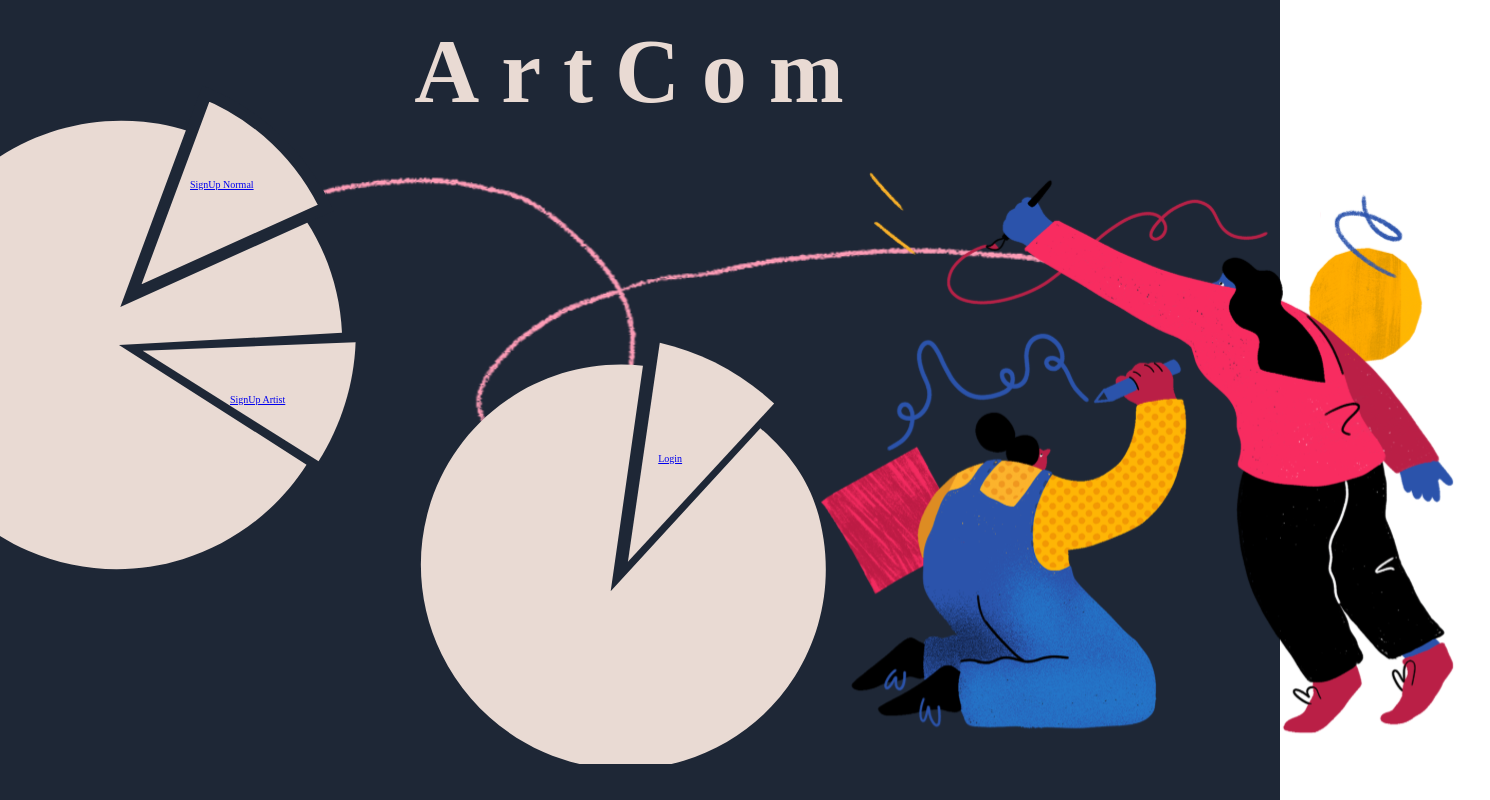
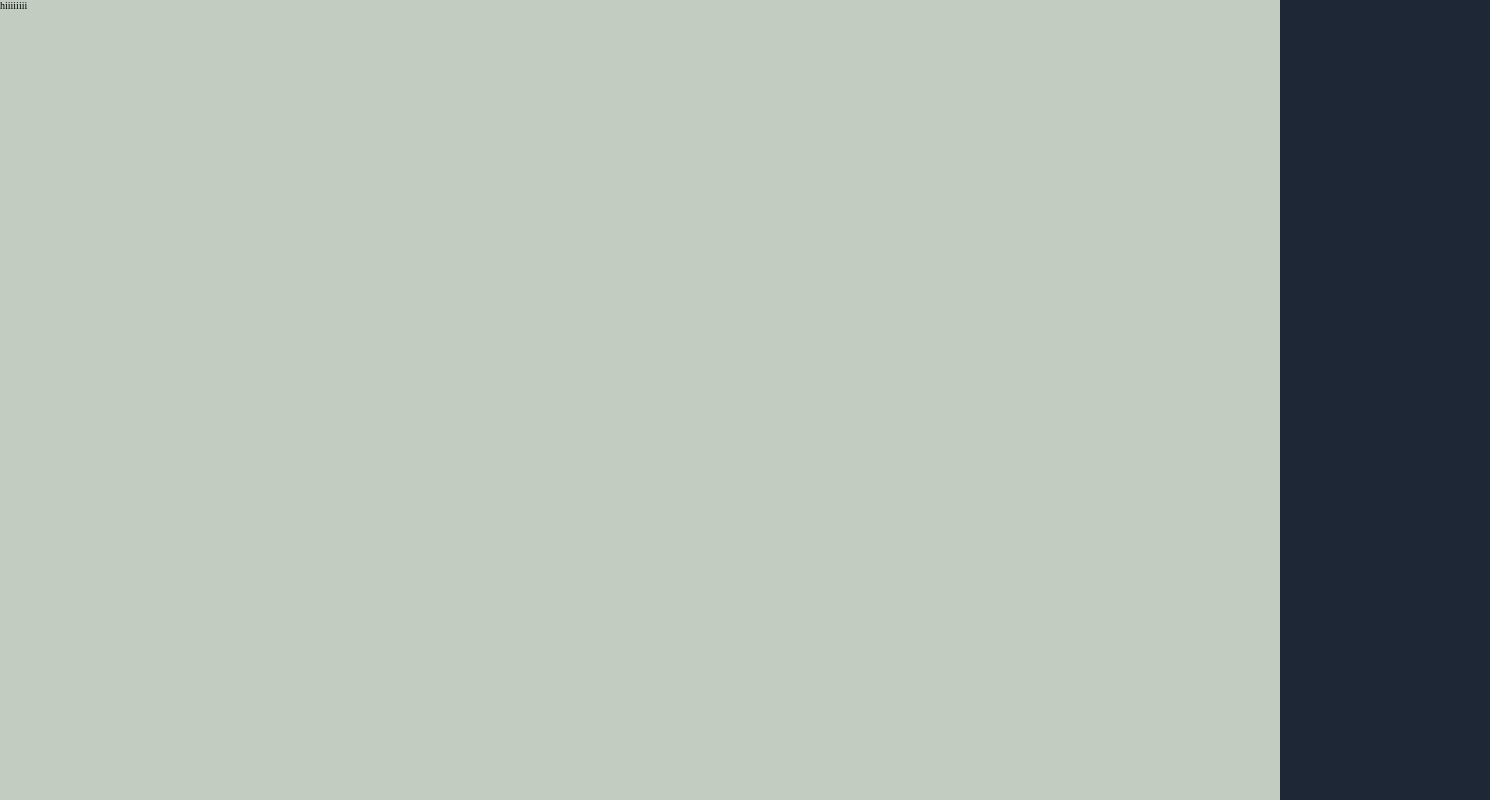
Before and after one commit to mohPYdev/ArtCom, a React (Create React App) app in the folder artcom/: page /overflow in a window 1280 px wide. Shown: the top 800 px of the page, 1490 px wide, since content can reach past the window. Built offline with nearby package versions, Linux system fonts and the light colour scheme; a web font is replaced by a local one.

Commit message:
routing complete

```diff
--- a/artcom/public/index.html
+++ b/artcom/public/index.html
@@ -25,7 +25,7 @@
       work correctly both with client-side routing and a non-root public URL.
       Learn how to configure a non-root public URL by running `npm run build`.
     -->
-    <title>React App</title>
+    <title>ArtCom</title>
     <script src="https://kit.fontawesome.com/17a6740d72.js" crossorigin="anonymous"></script>
   </head>
   <body>
--- a/artcom/src/App.js
+++ b/artcom/src/App.js
@@ -24,12 +24,11 @@ function App() {
     <>
     <BrowserRouter>
       <Routes>
-        <Route path="/" element={<Login />}>
-          <Route path="overflow" element={<OverflowLogin />} />
-          <Route path="signUpn" element={<SignUpn/> }/>
-          <Route path="signUpa" element={ <SignUpa/>}/>
+        <Route index element={<Login />}/>
+          <Route path="/overflow" element={<OverflowLogin />} />
+          <Route path="/signUpn" element={<SignUpn/> }/>
+          <Route path="/signUpa" element={ <SignUpa/>}/>
 
-        </Route>
       </Routes>
     </BrowserRouter>
     {
--- a/artcom/src/pages/Login.css
+++ b/artcom/src/pages/Login.css
@@ -1,4 +1,6 @@
-
+body{
+    background-color: #1e2736;
+}
 #section-login{
     position: relative;
     top: 0;
@@ -111,6 +113,7 @@ z-index: 0;
     left: 1rem;
     border-radius: 100%;
     /* background-color: brown; */
+    /* z-index: 100; */
 
 }
 #btn-signup-a{
--- a/artcom/src/pages/Login.js
+++ b/artcom/src/pages/Login.js
@@ -18,8 +18,7 @@ class Login extends React.Component{
     render(){
     return (
         <>
-        <main>
-        <section id="section-login">
+        <Link to="/signUpa">ss</Link>
 
 
         {/* <img src={brush} className="brush"/> */}
@@ -39,7 +38,7 @@ class Login extends React.Component{
         </Link>
 
         <img src={EllipseUp2} id="EllipseUp2"/>
-        <Link  to="/signUpn" id="btn-signup-n" >
+        <Link  to="/signUpn"  id="btn-signup-n">
             SignUp Normal
         </Link>
         </div>
@@ -54,10 +53,7 @@ class Login extends React.Component{
         </div>
             <img src={hero} id="hero"/>
             <img src={pinkLine} id="line" />
-
- </section>
-
-</main>
+            <Outlet/>
         </>
 
     );
--- /dev/null
+++ b/artcom/src/pages/OverflowLogin.css
@@ -0,0 +1,9 @@
+.container{
+    background-color: #C2CCC1 ;
+    height: 100vh;
+    width: 100vw;
+    position: relative;
+    top: 0;
+    left: 0;
+
+}
--- a/artcom/src/pages/OverflowLogin.js
+++ b/artcom/src/pages/OverflowLogin.js
@@ -1,7 +1,8 @@
+import './OverflowLogin.css'
 function OverflowLogin(){
   return(
     <>
-    <div>
+    <div className="container">
       hiiiiiiii
     </div>
     </>
```
